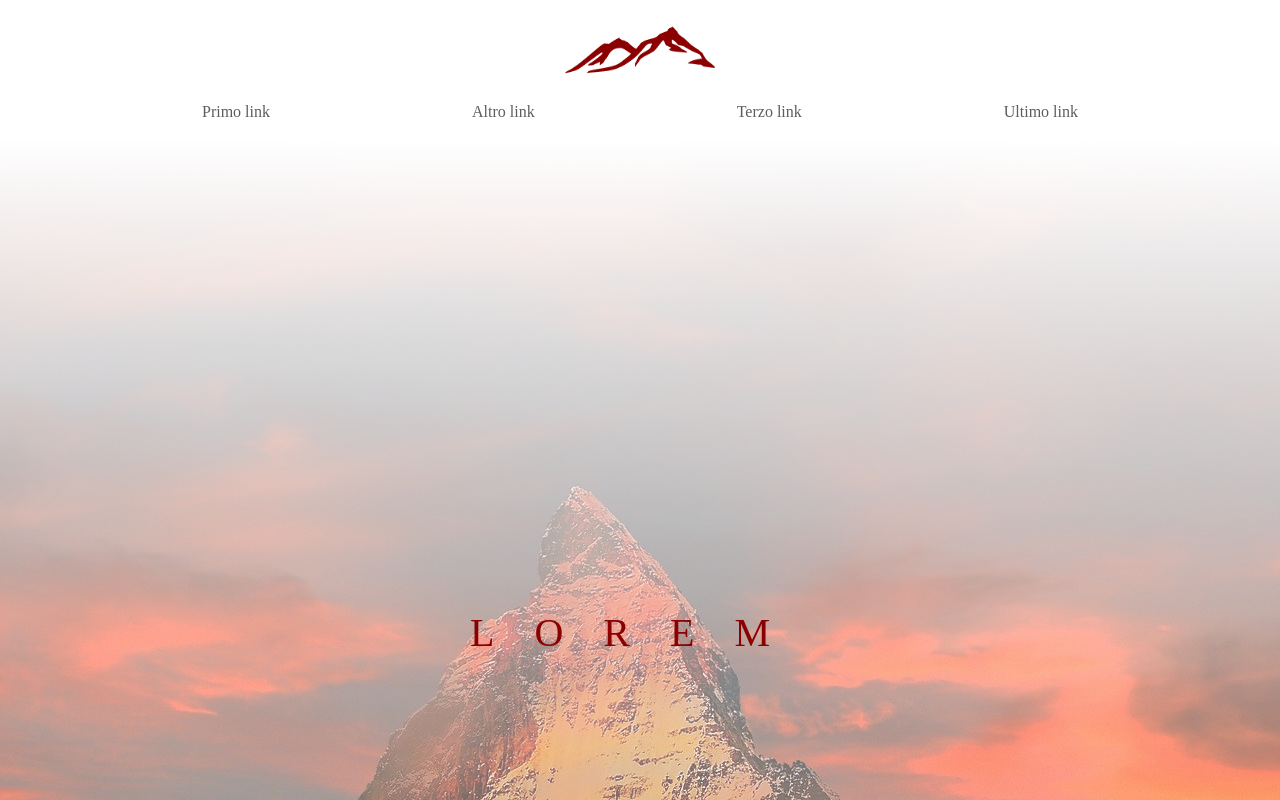
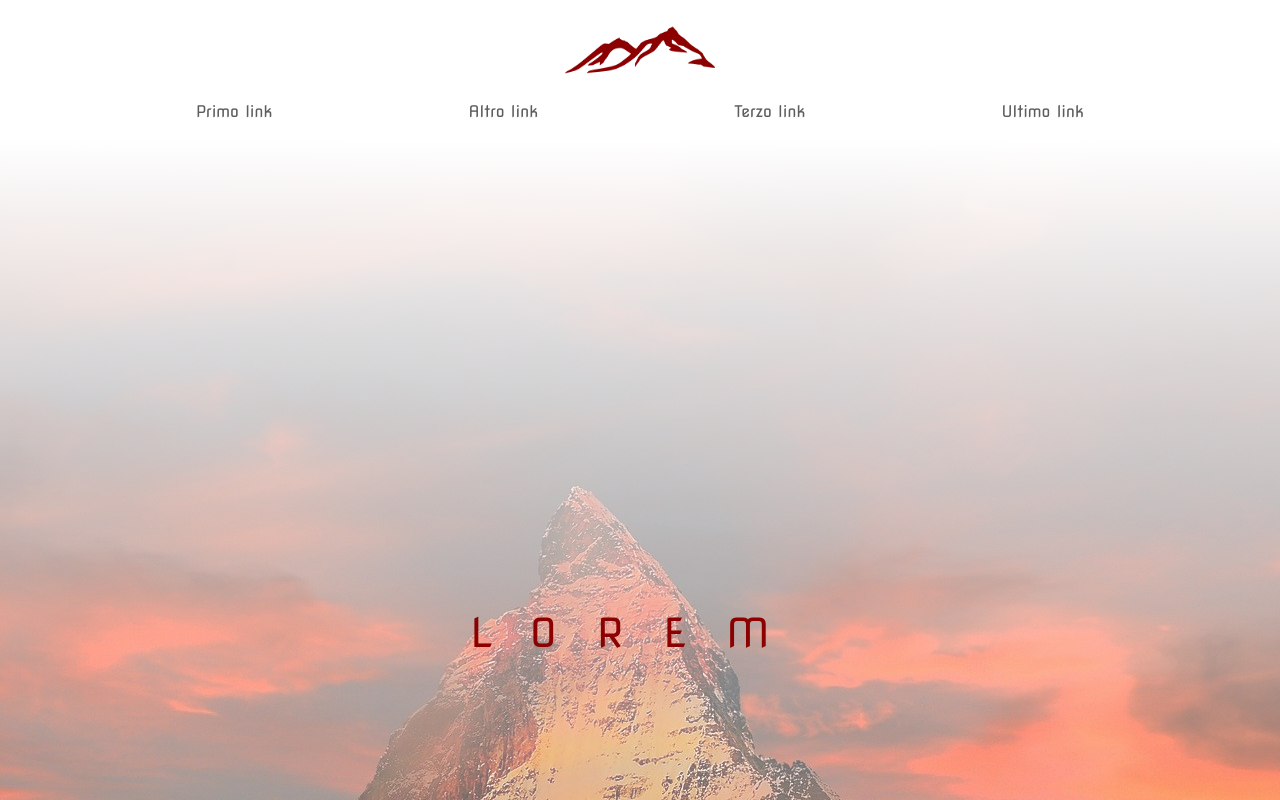
Before and after one commit to Hackademy-125/Progetto_Red_Filippo_Addabbo, a plain HTML site: page index.html in a window 1280 px wide. Shown: the top 800 px of the page. Drawn offline with nearby package versions, Linux system fonts and the light colour scheme.

Commit message:
Progetto terminato con aggiunta del font su tutta la pagina

```diff
--- a/index.html
+++ b/index.html
@@ -6,6 +6,9 @@
   <title>Progetto Red</title>
   <link href="https://cdn.jsdelivr.net/npm/bootstrap@5.3.2/dist/css/bootstrap.min.css" rel="stylesheet" integrity="sha384-T3c6CoIi6uLrA9TneNEoa7RxnatzjcDSCmG1MXxSR1GAsXEV/Dwwykc2MPK8M2HN" crossorigin="anonymous">
   <link rel="stylesheet" href="https://cdn.jsdelivr.net/npm/bootstrap-icons@1.11.2/font/bootstrap-icons.min.css">
+  <link rel="preconnect" href="https://fonts.googleapis.com">
+  <link rel="preconnect" href="https://fonts.gstatic.com" crossorigin>
+  <link href="https://fonts.googleapis.com/css2?family=Nova+Square&display=swap" rel="stylesheet">
   <link rel="stylesheet" href="style.css">
 </head>
 <body>
--- a/style.css
+++ b/style.css
@@ -1,7 +1,12 @@
+*{
+  font-family: 'Nova Square', sans-serif;
+}
+
 .logo{
     width: 150px;
     height: 100px;
 }
+
 
 .bgsfondo1{
   background: linear-gradient(rgb(255, 255, 255), rgba(255, 255, 255, 0)), url(media/switzerland-862870_1920.jpg);
```
